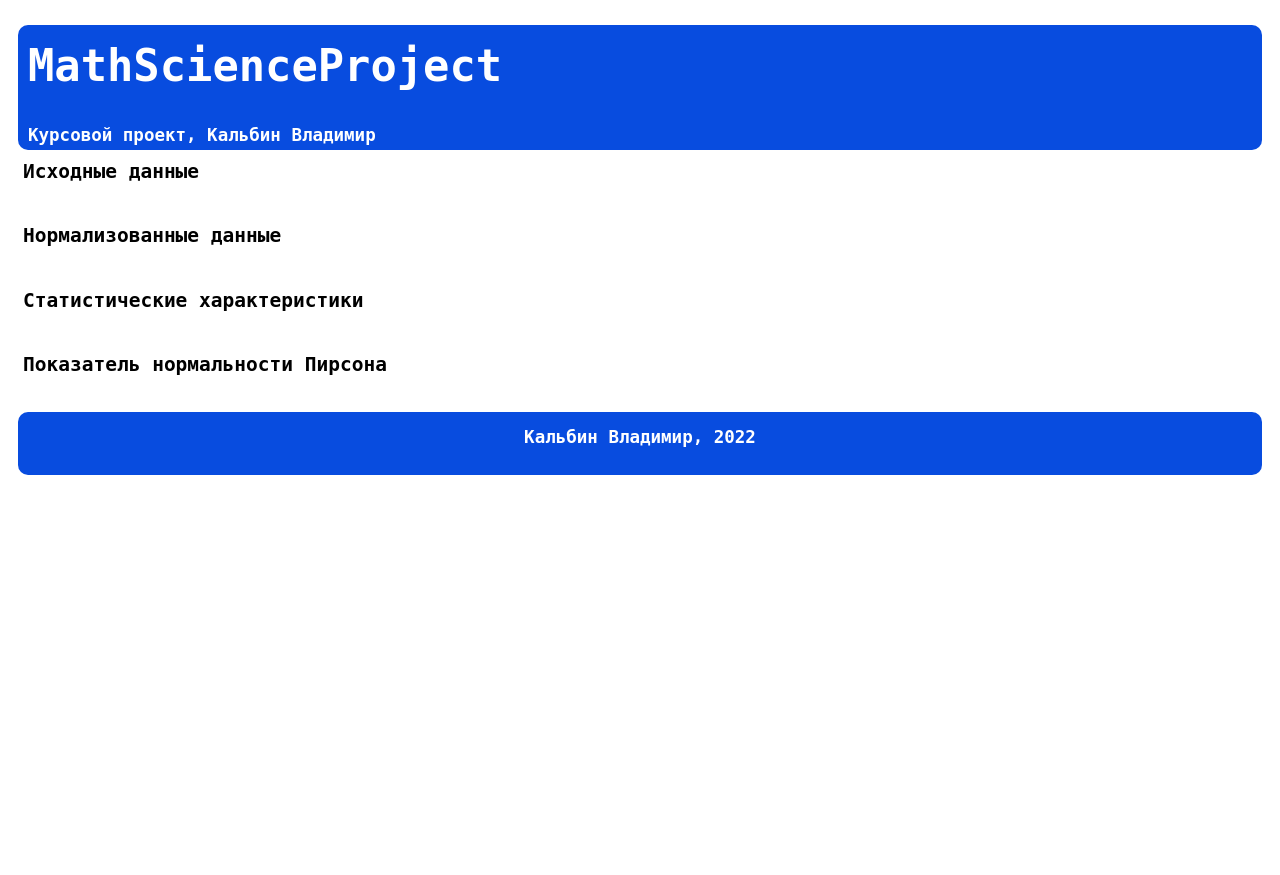
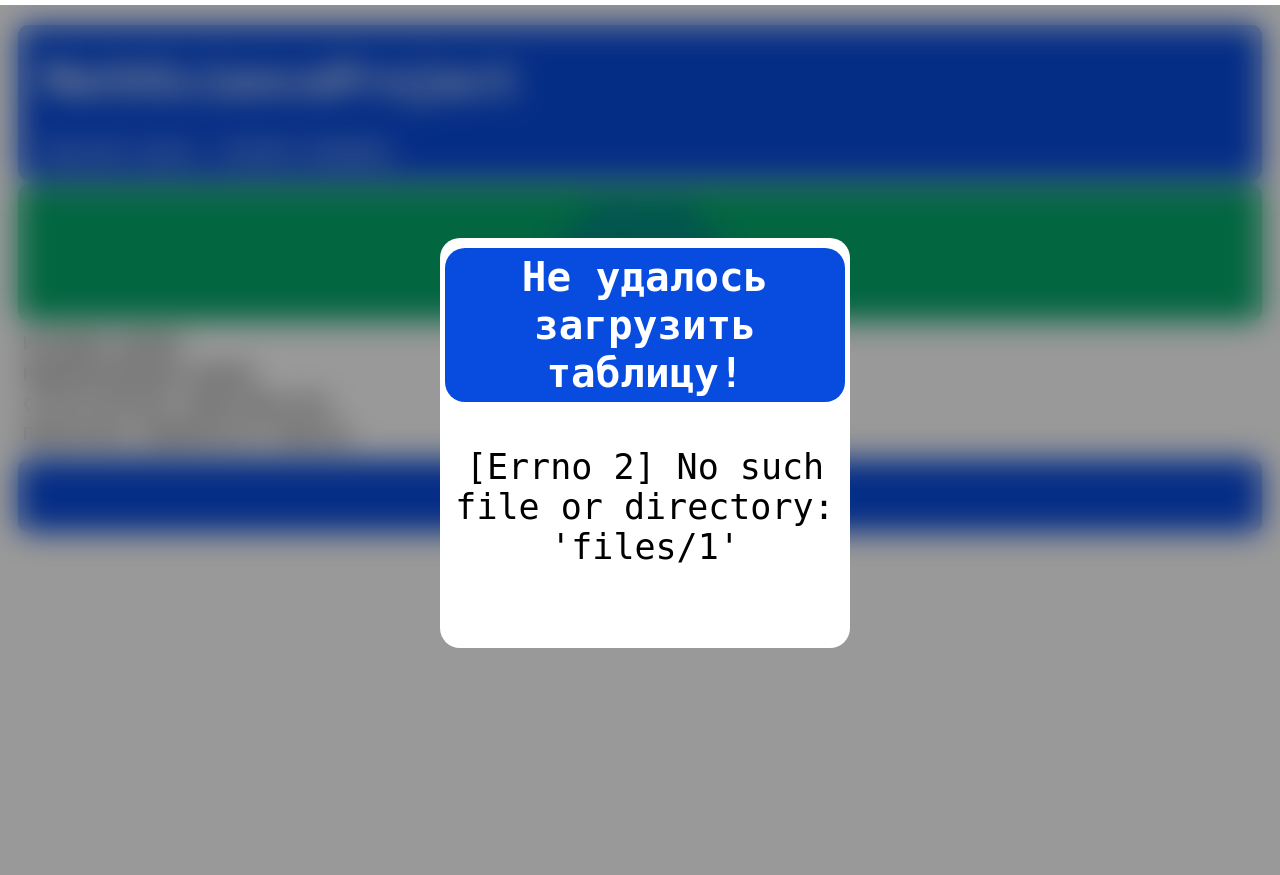
Before and after one commit to KalbinVV/MathScienceProject, a Flask app: page /reports/1 in a window 1280 px wide. Run offline with Flask 3, Linux system fonts and the light colour scheme; data that the repository does not hold is empty.

Commit message:
Minor improves, add anchors.

```diff
--- /dev/null
+++ b/MathScience/Tables/Tables.py
@@ -0,0 +1,144 @@
+import statistics
+
+import pandas as pd
+import scipy
+from pandas.core.dtypes.common import is_string_dtype
+from scipy.stats import poisson, shapiro
+
+from Utils.Utils import Utils
+
+
+class Tables:
+    @staticmethod
+    def get_source_table(file_name: str) -> pd.DataFrame:
+        return Utils.load_file(file_name)
+
+    @classmethod
+    def get_normalized_table(cls, file_name: str) -> pd.DataFrame:
+        data_frame = Utils.load_file(file_name)
+
+        for column in data_frame.columns:
+            if is_string_dtype(data_frame[column]):
+                continue
+
+            data_frame[column] = (data_frame[column] - data_frame[column].min()) / (
+                    data_frame[column].max() - data_frame[column].min())
+
+        return data_frame
+
+    @classmethod
+    def get_statistic_table(cls, file_name: str) -> pd.DataFrame:
+        data_frame = pd.DataFrame(cls.get_normalized_table(file_name))
+
+        key_field_name = 'Название'
+
+        characteristic_dictionary = {
+            'Название': [],
+            'Мода': [],
+            'Медиана': [],
+            'Дисперсия': [],
+            'Среднее арифметическое': [],
+            'Стандартное отклонение': [],
+            'Математическое ожидание': [],
+            'Среднее геометрическое': [],
+            'Эксцесс': [],
+            'Асимметрия': [],
+            'Средняя ошибка выборки': [],
+            'Предельная ошибка выборки': [],
+            'Объем выборки': []
+        }
+
+        for column in data_frame.columns:
+            if is_string_dtype(data_frame[column]):
+                continue
+
+            characteristic_dictionary['Название'].append(column)
+            characteristic_dictionary['Мода'].append(statistics.mode(data_frame[column]))
+            characteristic_dictionary['Медиана'].append(statistics.median(data_frame[column]))
+            characteristic_dictionary['Дисперсия'].append(statistics.variance(data_frame[column]))
+            characteristic_dictionary['Среднее арифметическое'].append(statistics.mean(data_frame[column]))
+            characteristic_dictionary['Стандартное отклонение'].append(statistics.stdev(data_frame[column]))
+            characteristic_dictionary['Математическое ожидание'].append(statistics.mean(data_frame[column]))
+
+            try:
+                characteristic_dictionary['Среднее геометрическое'].append(
+                    statistics.geometric_mean(data_frame[column]))
+            except (Exception,):
+                characteristic_dictionary['Среднее геометрическое'].append(0)
+
+            characteristic_dictionary['Средняя ошибка выборки'].append(
+                ((statistics.variance(data_frame[column])) / 15 * (1 - 15 / 100)) ** 0.5)
+            characteristic_dictionary['Предельная ошибка выборки'].append(
+                2 * (((statistics.variance(data_frame[column])) / 15 * (1 - 15 / 100)) ** 0.5))
+            characteristic_dictionary['Объем выборки'].append(
+                (2 * 2 * statistics.variance(data_frame[column]) * 100) / (
+                        2 * 2 * statistics.variance(data_frame[column]) + (
+                        2 * (((statistics.variance(data_frame[column])) / 15 * (1 - 15 / 100)) ** 0.5)) ** 2 * 100))
+
+            characteristic_dictionary['Эксцесс'].append(scipy.stats.kurtosis(data_frame[column]))
+            characteristic_dictionary['Асимметрия'].append(scipy.stats.skew(data_frame[column]))
+
+        return pd.DataFrame(characteristic_dictionary)
+
+    @classmethod
+    def get_chi_square_table(cls, file_name: str) -> pd.DataFrame:
+        amount_of_intervals = 5
+
+        chi_square_dictionary = {
+            'Название': [],
+            'Количество интервалов': [],
+            'Максимальное значение': [],
+            'Минимальное значение': [],
+            'Интервалы': [],
+            'Количество значений, попавших в интервалы': [],
+            'Результат статистики': [],
+            'p': [],
+            'Нормальное распределение?': []
+        }
+
+        data_frame = Utils.load_file(file_name)
+
+        for column in data_frame.columns:
+            if is_string_dtype(data_frame[column]):
+                continue
+
+            chi_square_dictionary['Название'].append(column)
+
+            poisson_array = poisson.rvs(mu=data_frame[column].mean(), size=data_frame[column].count())
+
+            chi_square_test_result = shapiro(data_frame[column])
+
+            chi_square_dictionary['Количество интервалов'].append(amount_of_intervals)
+
+            min_value = data_frame[column].min()
+            max_value = data_frame[column].max()
+
+            intervals_step = (max_value - min_value) / amount_of_intervals
+
+            chi_square_dictionary['Максимальное значение'].append(max_value)
+            chi_square_dictionary['Минимальное значение'].append(min_value)
+            chi_square_dictionary['Интервалы'].append(intervals_step)
+
+            chi_square_dictionary['Результат статистики'].append(chi_square_test_result[0])
+            chi_square_dictionary['p'].append(chi_square_test_result[1])
+
+            intervals_result = ''
+            previous_interval = 0
+            for i in range(amount_of_intervals):
+                interval = range(int(previous_interval), int(data_frame[column][i] + intervals_step))
+
+                amount = 0
+                for value in data_frame[column]:
+                    if value in interval:
+                        amount += 1
+
+                intervals_result += str(amount) + ';'
+
+                previous_interval = data_frame[column][i] + intervals_step
+
+            chi_square_dictionary['Количество значений, попавших в интервалы'].append(intervals_result)
+
+            chi_square_dictionary['Нормальное распределение?'].append(
+                'Да' if chi_square_test_result[1] >= 0.05 else 'Нет')
+
+        return pd.DataFrame(chi_square_dictionary)
--- a/main.py
+++ b/main.py
@@ -3,6 +3,7 @@
 from flask import Flask, render_template, request
 
 from Configuration.Configuration import Configuration
+from MathScience.Tables.Tables import Tables
 from Utils.Utils import Utils
 
 app = Flask(__name__, static_folder='web/static', template_folder='web/templates')
@@ -25,9 +26,9 @@
     try:
         Utils.save_file(file)
     except (Exception, ) as e:
-        return json.dumps({'status': False, 'reason': e})
+        return {'status': False, 'reason': str(e)}
 
-    return json.dumps({'status': True, 'href': file.filename})
+    return {'status': True, 'href': file.filename}
 
 
 @app.route('/reports/<file_name>')
@@ -46,12 +47,17 @@
     file_name = request.args['file']
     table_type = request.args['type']
 
-    return Utils.convert_dataframe_to_dict({
-        'source': Utils.get_source_table(file_name),
-        'normalized': Utils.get_normalized_table(file_name),
-        'statistic': Utils.get_statistic_table(file_name),
-        'chi_square': Utils.get_chi_square_table(file_name)
-    }[table_type])
+    try:
+        data = Utils.convert_dataframe_to_dict({
+            'source': Tables.get_source_table(file_name),
+            'normalized': Tables.get_normalized_table(file_name),
+            'statistic': Tables.get_statistic_table(file_name),
+            'chi_square': Tables.get_chi_square_table(file_name)
+        }[table_type])
+
+        return {'status': True, 'data': data}
+    except (Exception, ) as e:
+        return {'status': False, 'reason': str(e)}
 
 
 def main():
--- a/web/static/js/report_view.js
+++ b/web/static/js/report_view.js
@@ -1,4 +1,11 @@
 $(document).ready(function(){
+    const popup = {
+        body: document.querySelector('.popup'),
+        title: document.querySelector('.popup_title'),
+        content: document.querySelector('.popup_content'),
+        cover: document.querySelector('.cover')
+    }
+
     function renderTable(tableContentSelector, data) {
         const tableContent = document.querySelector(tableContentSelector)
 
@@ -39,7 +46,15 @@
             dataType: 'json',
             data: {file: FILE_NAME, type: tableType},
             success: function(response) {
-                renderTable(tableSelector, response)
+                if (response.status == true) {
+                    renderTable(tableSelector, response.data)
+                } else {
+                    popup.body.style.display = 'block'
+                    popup.cover.style.display = 'block'
+
+                    popup.title.innerHTML = 'Не удалось загрузить таблицу!'
+                    popup.content.innerHTML = response.reason
+                }
             }
         })
     }
--- a/web/static/style.css
+++ b/web/static/style.css
@@ -37,6 +37,7 @@
 
 header {
     border-radius: 10px;
+    padding: 20px;
 }
 
 .header_text {
@@ -50,11 +51,13 @@
 
 footer {
     border-radius: 10px;
-    text-align: center
+    text-align: center;
+    padding: 10px;
 }
 
 .footer_text {
     font-size: 2vh;
+    font-family: monospace;
 }
 
 .cover {
@@ -125,3 +128,34 @@
 .color_white {
     color: white;
 }
+
+.popup_title {
+    border-radius: 20px;
+}
+
+.table_header {
+    font-size: 2vh;
+    font-weight: bold;
+}
+
+li {
+    list-style: none;
+    font-size: 12px;
+    font-weight: bold;
+}
+
+.anchors {
+    text-align: center;
+    background: #04AA6D;
+    color: white;
+    border-radius: 10px;
+    padding: 10px;
+}
+
+a:visited {
+    color: white;
+}
+
+a:hover {
+    color: #e7e7e7;
+}
--- a/web/templates/index.html
+++ b/web/templates/index.html
@@ -17,15 +17,15 @@
   <input type='file' class='file_input' id='file_input'>
 </div>
 <footer>
-  <h3 class='footer_text'>
+  <p class='footer_text'>
       {{ footer }}
-  </h3>
+  </p>
 </footer>
 
 <div class="cover"></div>
 
 <div class="popup">
-    <h3 class="popup_title"></h3>
+    <h3 class="popup_title bg_blue color_white"></h3>
     <p class="popup_content"></p>
 </div>
 
--- a/web/templates/report_view.html
+++ b/web/templates/report_view.html
@@ -19,31 +19,46 @@
   <span class='header_help'>{{ subtitle }}</span>
 </header>
 
-<table id='source_table'>
-    <h2 class='table_header'>Исходные данные</h2>
+<ul class='anchors'>
+    <li><a href='#source_table'>Исходные данные</a></li>
+    <li><a href='#normalized_table'>Нормализованные данные</a></li>
+    <li><a href='#statistic_table'>Статистические параметры</a></li>
+    <li><a href='#chi_square_table'>Показатель нормальности Пирсона</a></li>
+</ul>
+
+
+<a class='table_header' name='source_table'>Исходные данные</a>
+<table>
     <tbody id='source_table_content'></tbody>
 </table>
 
-<table id='normalized_table'>
-    <h2 class='table_header'>Нормализованные данные</h2>
+<a class='table_header' name='normalized_table'>Нормализованные данные</a>
+<table>
     <tbody id='normalized_table_content'></tbody>
 </table>
 
-<table id='statistic_table'>
-    <h2 class='table_header'>Статистические характеристики</h2>
+<a class='table_header' name='statistic_table'>Статистические характеристики</a>
+<table>
     <tbody id='statistic_table_content'></tbody>
 </table>
 
-<table id='chi_square_table'>
-    <h2 class=='table_header>Показатель нормальности Пирсона</h2>
+<a class='table_header' name='chi_square_table'>Показатель нормальности Пирсона</a>
+<table>
     <tbody id='chi_square_table_content'></tbody>
 </table>
 
 <footer class='bg_blue color_white'>
-  <h3 class='footer_text'>
+  <p class='footer_text'>
       {{ footer }}
-  </h3>
+  </p>
 </footer>
+
+<div class="cover"></div>
+
+<div class="popup">
+    <h3 class="popup_title bg_blue color_white"></h3>
+    <p class="popup_content"></p>
+</div>
 
 </body>
 </html>
```
Also changed, not shown: Utils/Utils.py (+16 -138 lines), files/main.py (deleted, +0 -22 lines), web/static/js/index.js (+16 -17 lines).
